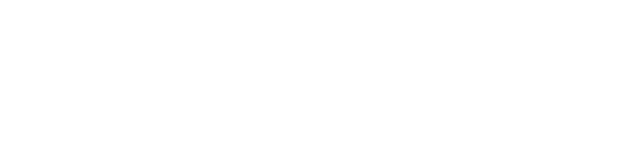
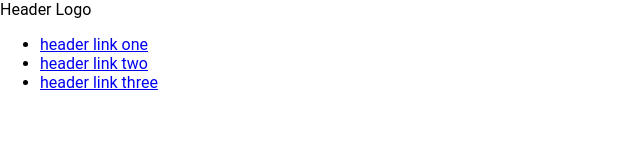
Before and after one commit to cyan-lab/landing-page, a plain HTML site: page index.html in a window 1280 px wide. Shown: the whole page, without its empty margins (0-640 px from the left). Drawn offline with Linux system fonts and the light colour scheme.

Commit message:
feat: Create header

```diff
--- a/index.html
+++ b/index.html
@@ -7,6 +7,13 @@
     <link rel="stylesheet" href="style.css">
 </head>
 <body>
-
+    <div class="header">
+        <div>Header Logo</div>
+        <ul>
+            <li><a href="#">header link one</a></li>
+            <li><a href="#">header link two</a></li>
+            <li><a href="#">header link three</a></li>
+        </ul>
+    </div>
 </body>
 </html>
```
